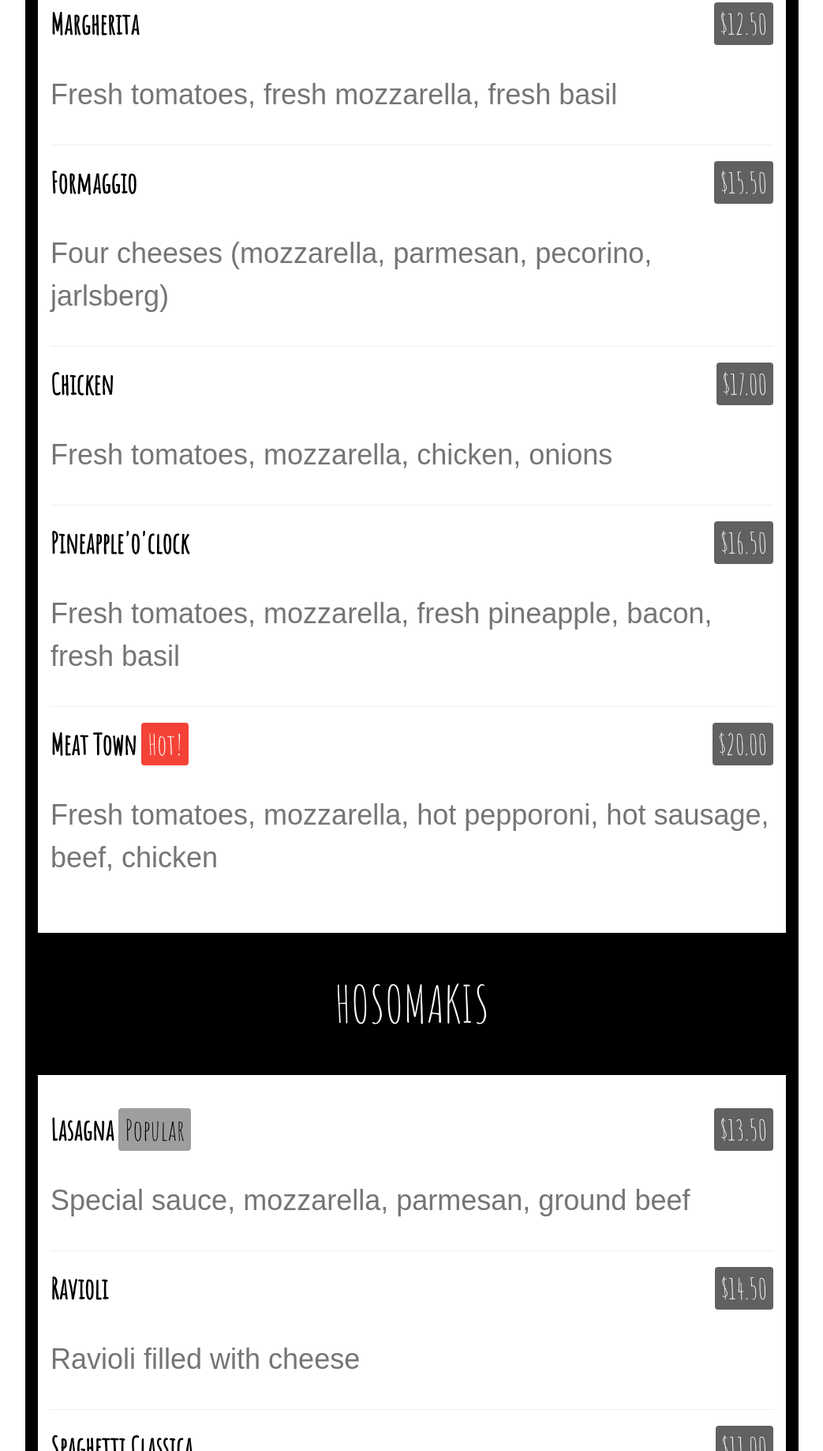
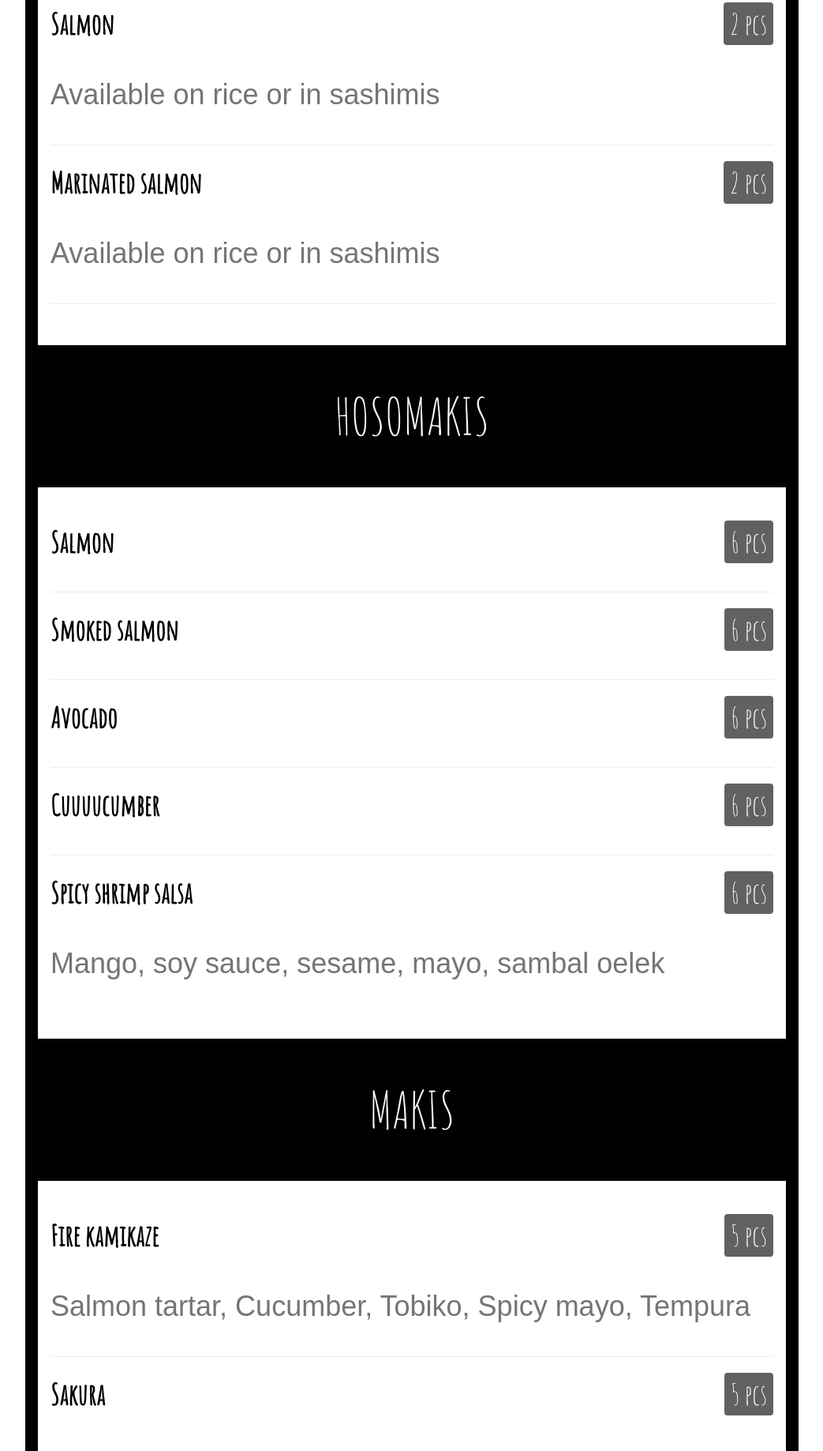
Before and after one commit to Fouinkk/sushi-night, a plain HTML site: page index.html in a window 1280 px wide. Shown: the part 963-2800 px from the top of the page at 79% size, without its empty margins (118-1161 px from the left). Drawn offline with nearby package versions, Linux system fonts and the light colour scheme.

Commit message:
Update index.html

```diff
--- a/index.html
+++ b/index.html
@@ -25,7 +25,7 @@ body {
 <div style="height:600px;background-image:url('background.jpg');background-size:cover"
 class="w3-display-container w3-grayscale-min">
 <div class="w3-display-bottomleft">
-  <span class="w3-tag w3-xlarge">Open Friday at 6pm</span>
+  <span class="w3-tag w3-xlarge">Open Friday at 6:30pm</span>
 </div>
 <div class="w3-display-middle w3-center">
   <span class="w3-text-white" style="font-size:100px">AVERY<br>FOUINK SUSHI</span>
@@ -42,54 +42,58 @@ class="w3-display-container w3-grayscale-min">
 <a href="#starters"><div class="w3-third w3-padding-large w3-hover-red">MAKIS</div></a>
 </div>
 <div id="pizza" class="w3-container w3-white w3-padding-32">
-<h1><b>Margherita</b> <span class="w3-right w3-tag w3-dark-grey w3-round">$12.50</span></h1>
-<p class="w3-text-grey">Fresh tomatoes, fresh mozzarella, fresh basil</p>
+<h1><b>Salmon</b> <span class="w3-right w3-tag w3-dark-grey w3-round">2 pcs</span></h1>
+<p class="w3-text-grey">Available on rice or in sashimis</p>
 <hr>
-<h1><b>Formaggio</b> <span class="w3-right w3-tag w3-dark-grey w3-round">$15.50</span></h1>
-<p class="w3-text-grey">Four cheeses (mozzarella, parmesan, pecorino, jarlsberg)</p>
+<h1><b>Marinated salmon</b> <span class="w3-right w3-tag w3-dark-grey w3-round">2 pcs</span></h1>
+<p class="w3-text-grey">Available on rice or in sashimis</p>
 <hr>
-<h1><b>Chicken</b> <span class="w3-right w3-tag w3-dark-grey w3-round">$17.00</span></h1>
-<p class="w3-text-grey">Fresh tomatoes, mozzarella, chicken, onions</p>
-<hr>
-<h1><b>Pineapple'o'clock</b> <span class="w3-right w3-tag w3-dark-grey w3-round">$16.50</span></h1>
-<p class="w3-text-grey">Fresh tomatoes, mozzarella, fresh pineapple, bacon, fresh basil</p>
-<hr>
-<h1><b>Meat Town</b> <span class="w3-tag w3-red w3-round">Hot!</span>
-<span class="w3-right w3-tag w3-dark-grey w3-round">$20.00</span></h1>
-<p class="w3-text-grey">Fresh tomatoes, mozzarella, hot pepporoni, hot sausage, beef, chicken</p>
 </div>
 <h1 id="pasta" class="w3-center w3-jumbo w3-padding-32">HOSOMAKIS</h1>
 <div class="w3-container w3-white w3-padding-32">
-<h1><b>Lasagna</b> <span class="w3-tag w3-grey w3-round">Popular</span>
-<span class="w3-right w3-tag w3-dark-grey w3-round">$13.50</span></h1>
-<p class="w3-text-grey">Special sauce, mozzarella, parmesan, ground beef</p>
+<h1><b>Salmon</b>
+<span class="w3-right w3-tag w3-dark-grey w3-round">6 pcs</span></h1>
+<p class="w3-text-grey"></p>
 <hr>
-<h1><b>Ravioli</b> <span class="w3-right w3-tag w3-dark-grey w3-round">$14.50</span></h1>
-<p class="w3-text-grey">Ravioli filled with cheese</p>
+<h1><b>Smoked salmon</b> <span class="w3-right w3-tag w3-dark-grey w3-round">6 pcs</span></h1>
+<p class="w3-text-grey"></p>
 <hr>
-<h1><b>Spaghetti Classica</b> <span class="w3-right w3-tag w3-dark-grey w3-round">$11.00</span></h1>
-<p class="w3-text-grey">Fresh tomatoes, onions, ground beef</p>
+<h1><b>Avocado</b> <span class="w3-right w3-tag w3-dark-grey w3-round">6 pcs</span></h1>
+<p class="w3-text-grey"></p>
+<hr>
+<h1><b>Cuuuucumber</b> <span class="w3-right w3-tag w3-dark-grey w3-round">6 pcs</span></h1>
+<p class="w3-text-grey"></p>
+<hr>
+<h1><b>Spicy shrimp salsa</b> <span class="w3-right w3-tag w3-dark-grey w3-round">6 pcs</span></h1>
+<p class="w3-text-grey">Mango, soy sauce, sesame, mayo, sambal oelek</p>
 </div>
 <h1 id="starters" class="w3-center w3-jumbo w3-padding-32">MAKIS</h1>
 <div class="w3-container w3-white w3-padding-32">
-<h1><b>Today's Soup</b> <span class="w3-tag w3-grey w3-round">Seasonal</span>
-<span class="w3-right w3-tag w3-dark-grey w3-round">$5.50</span></h1>
-<p class="w3-text-grey">Ask the waiter</p>
+<h1><b>Fire kamikaze</b>
+<span class="w3-right w3-tag w3-dark-grey w3-round">5 pcs</span></h1>
+<p class="w3-text-grey">Salmon tartar, Cucumber, Tobiko, Spicy mayo, Tempura</p>
 <hr>
-<h1><b>Bruschetta</b> <span class="w3-right w3-tag w3-dark-grey w3-round">$8.50</span></h1>
-<p class="w3-text-grey">Bread with pesto, tomatoes, onion, garlic</p>
+<h1><b>Sakura</b> <span class="w3-right w3-tag w3-dark-grey w3-round">5 pcs</span></h1>
+<p class="w3-text-grey">Spicy shrimp salsa, Mango, Tobiko, Cucumber, Tempura</p>
 <hr>
-<h1><b>Garlic bread</b> <span class="w3-right w3-tag w3-dark-grey w3-round">$9.50</span></h1>
-<p class="w3-text-grey">Grilled ciabatta, garlic butter, onions</p>
+<h1><b>Kamikaze</b> <span class="w3-right w3-tag w3-dark-grey w3-round">5 pcs</span></h1>
+<p class="w3-text-grey">Salmon, Cucumber, Avocado, Spicy mayo, Mango</p>
+<hr>
+<h1><b>Full house</b> <span class="w3-right w3-tag w3-dark-grey w3-round">5 pcs</span></h1>
+<p class="w3-text-grey">Salmon,Tuna tartar, Spicy shrimp salsa, Avocado, Cucumber</p>
+<hr>
+<h1><b>Red velvet</b> <span class="w3-right w3-tag w3-dark-grey w3-round">5 pcs</span></h1>
+<p class="w3-text-grey">Tuna tartar, Avocado, Tempura, Tobiko, Wakame</p>
+<hr>
+<h1><b>Braised salmon</b> <span class="w3-right w3-tag w3-dark-grey w3-round">5 pcs</span></h1>
+<p class="w3-text-grey">Salmon, Cucumber, Spicy mayo, Mango, Tempura</p>
 </div>
 </div>
 
 <!-- About -->
 <div id="about" class="w3-container w3-red w3-grayscale w3-xlarge w3-padding-64">
 <h1 class="w3-center w3-jumbo">About</h1>
-<p>The Pizza Restaurant was founded in blabla by Mr. Italiano in lorem ipsum dolor sit amet, consectetur adipiscing elit, sed do eiusmod tempor incididunt ut labore et dolore magna aliqua. Ut enim ad minim veniam, quis nostrud exercitation ullamco laboris nisi ut aliquip ex ea commodo consequat.</p>
-<p><strong>The Chef?</strong> Mr. Italiano himself<img src="/w3images/chef.jpg" style="width:150px" class="w3-circle w3-right" alt="Chef"></p>
-<p>We are proud of our interiors.</p>
+<p>A word from the cook. "Je suis très heureux de passer une soirée à cuisiner avec une jolie demoiselle. Notre première date c'est bien dérouler, j'ai aimer son authenticité et son beau grand sourire charmeur. Du bon vin, de la bonne musique et de la bonne bouffe!</p>
 <p class="w3-padding-16 w3-stretch">
 <img src="img_restaurant.jpg" style="width:100%" alt="Restaurant">
 </p>
```
